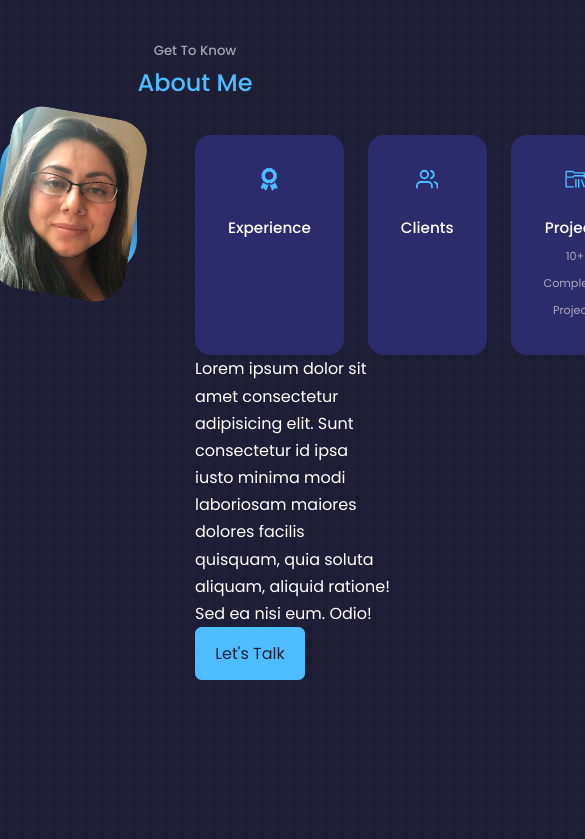
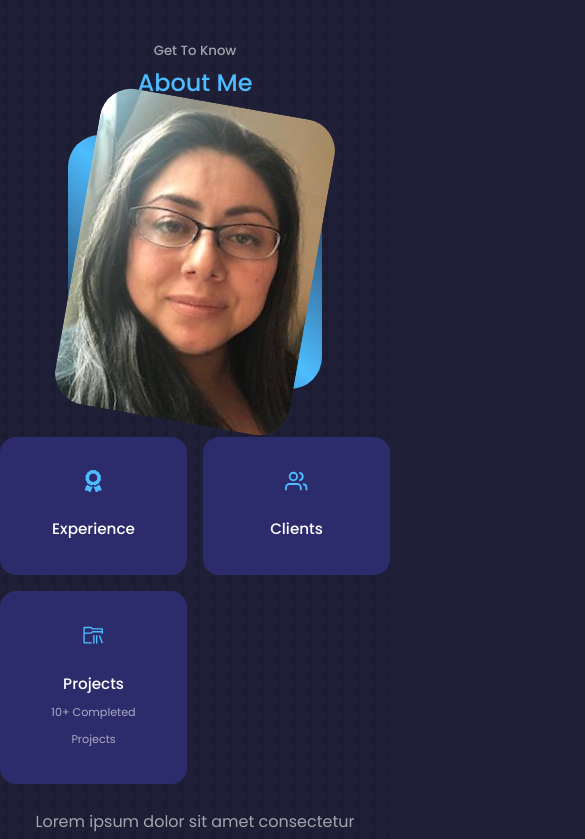
Before and after one commit to molano1979/react-portfolio-1, a React (Create React App) app: page / in a window 390 px wide. Shown: the part 900-1739 px from the top of the page, 585 px wide, since content can reach past the window. Built offline with nearby package versions, Linux system fonts and the light colour scheme.

Commit message:
added media queries to about css

```diff
--- a/src/components/about/about.css
+++ b/src/components/about/about.css
@@ -60,3 +60,48 @@
     font-size: 0.7rem;
     color: var(--color-light);
 }
+
+.about_content p {
+    margin: 2rem 0 2.6rem;
+    color: var(--color-light);
+}
+
+/* ========= MEDIA QUERIES (MEDIUM DEVICES) ============= */
+@media screen and (max-width: 1024px) {
+    .about_container {
+        grid-template-columns: 1fr;
+        gap: 0;
+    }
+
+    .about_me {
+        width: 50%;
+        margin: 2rem auto 4rem;
+    }
+
+    .about_content p {
+        margin: 1rem 0 1.5rem;
+    }
+    }
+
+
+
+    /* ========= MEDIA QUERIES (SMALL DEVICES) ============= */
+    @media screen and (max-width: 600px) {
+        .about_me{
+            width: 65%;
+            margin: 0 auto 3rem;
+        }
+
+        .about_cards {
+            grid-template-columns: 1fr 1fr;
+            gap: 1rem;
+        }
+
+        .about_content {
+            text-align: center;
+        }
+
+        .about_content p {
+            margin: 1.5rem 0;
+        }
+    }
```
